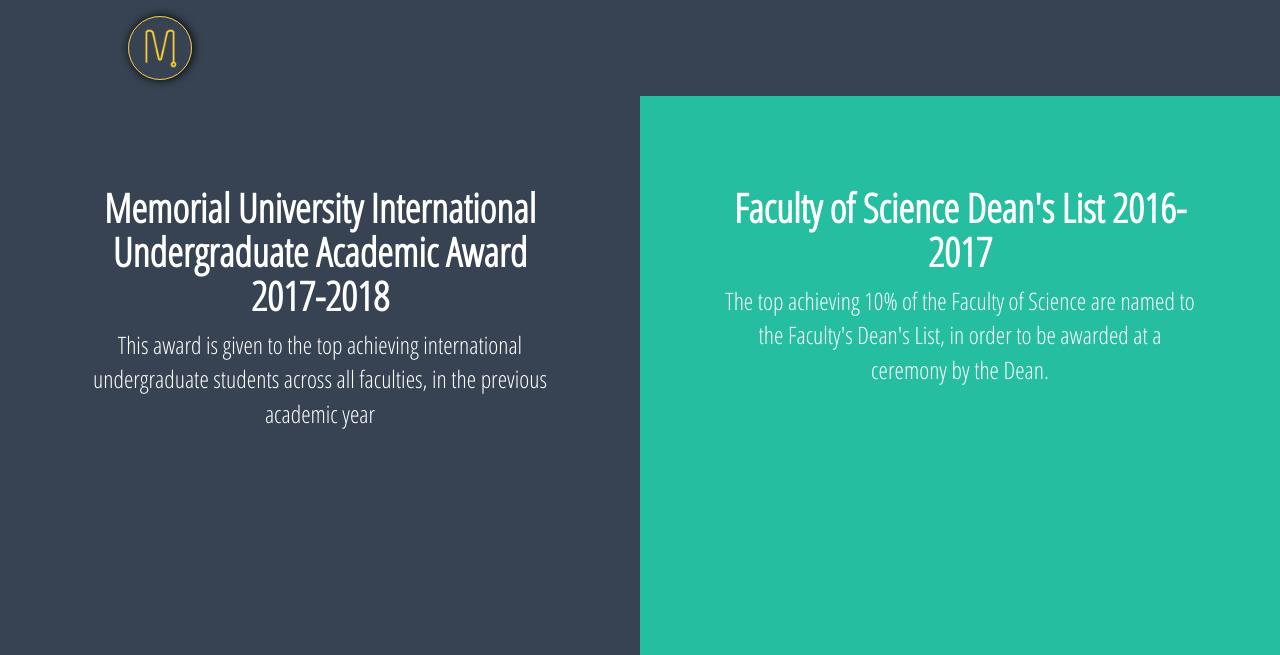
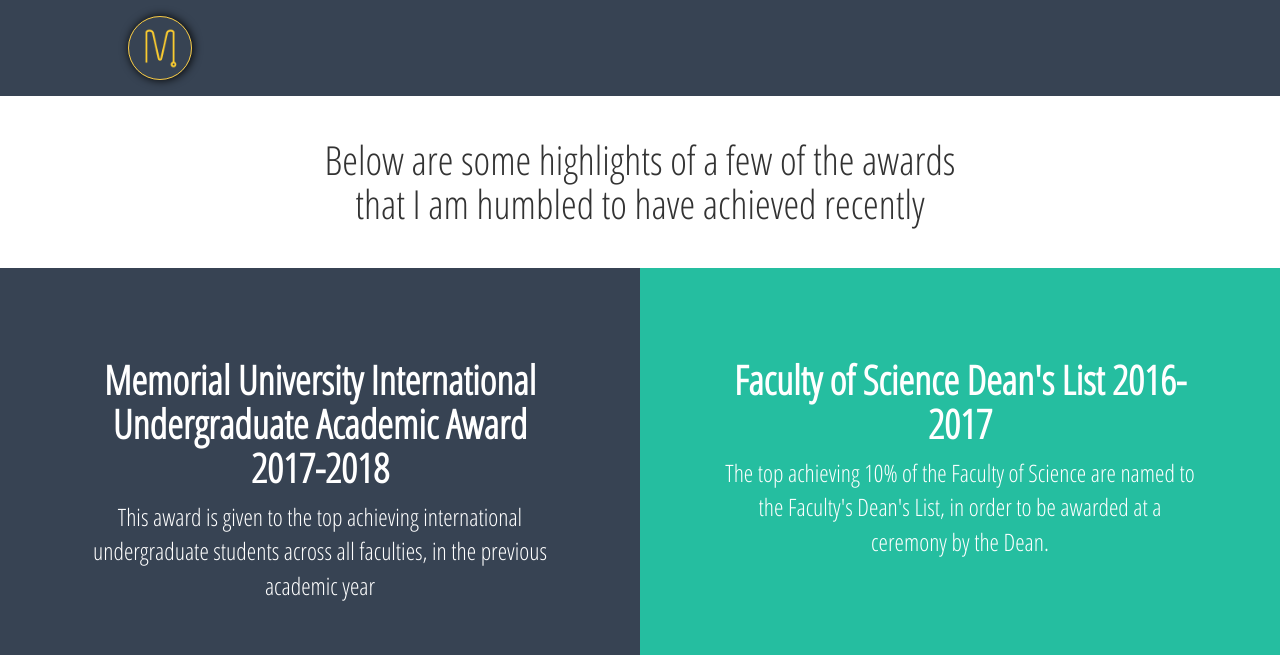
Before and after one commit to moustafaelsisy/My-Website, a PHP site: page /pages/distinctions/distinctions.php in a window 1280 px wide. Shown: the top 655 px of the page. Run offline with PHP 8.4, Linux system fonts and the light colour scheme; style sheets or scripts are compiled from the project's sources; some libraries are stand-ins or nearby versions.

Commit message:
* Added Header component to distinctions page
* Added font-size growth animation to the blocks on the distinctions
page

```diff
--- /dev/null
+++ b/pages/distinctions/components/Header.php
@@ -0,0 +1,13 @@
+<?php
+
+class Header{
+
+  public function view(){
+    return '
+    <div class="section brief">
+      <h5>Below are some highlights of a few of the awards that I am humbled to have achieved recently</h5>
+    </div>';
+  }
+}
+
+ ?>
--- a/pages/distinctions/distinctions.php
+++ b/pages/distinctions/distinctions.php
@@ -1,6 +1,7 @@
 <?php
  require_once ($_SERVER['DOCUMENT_ROOT']."/includes/head.php");
  require_once ("contentText/blocks.php");
+ require_once ("components/Header.php");
  require_once ($_SERVER['DOCUMENT_ROOT']."/pages/common/Blocks.php");
  require_once ($_SERVER['DOCUMENT_ROOT']."/pages/common/TopNav.php");
  require_once ($_SERVER['DOCUMENT_ROOT']."/pages/common/Footer.php");
@@ -20,6 +21,7 @@
   <body>
     <?php
       echo (new TopNav())->view();
+      echo (new Header())->view();
       echo (new Blocks($blocks))->view("md");
       echo (new Footer())->view();
      ?>
--- a/stylesheets/distinctions.min.css
+++ b/stylesheets/distinctions.min.css
@@ -1 +1 @@
-.block-row{text-align:center}.block-row:nth-of-type(even) .block:nth-of-type(even){background-color:#255763}.block-row:nth-of-type(even) .block:nth-of-type(odd){background-color:#FACC43}.block-row:nth-of-type(odd) .block:nth-of-type(even){background-color:#25BEA0}.block-row:nth-of-type(odd) .block:nth-of-type(odd){background-color:#374353}.block{color:#fff;padding:5rem;height:15rem;text-align:center;cursor:default}@media screen and (max-width: 768px){.block{height:18rem}}.block h5{font-weight:600;transition:font-size 0.5s}@media screen and (max-width: 768px){.block h5{font-size:2.0rem}}@media screen and (max-width: 400px){.block h5{font-size:1.5rem}}.block{height:35rem}@media screen and (max-width: 720px){.block{height:auto}}
+.block-row{text-align:center}.block-row:nth-of-type(even) .block:nth-of-type(even){background-color:#255763}.block-row:nth-of-type(even) .block:nth-of-type(odd){background-color:#FACC43}.block-row:nth-of-type(odd) .block:nth-of-type(even){background-color:#25BEA0}.block-row:nth-of-type(odd) .block:nth-of-type(odd){background-color:#374353}.block{color:#fff;padding:5rem;height:15rem;text-align:center;cursor:default}@media screen and (max-width: 768px){.block{height:18rem}}.block h5{font-weight:600;transition:font-size 0.5s}@media screen and (max-width: 768px){.block h5{font-size:2.0rem}}@media screen and (max-width: 400px){.block h5{font-size:1.5rem}}.block{height:35rem}@media screen and (max-width: 720px){.block{height:auto}}@media screen and (min-width: 768px){.block:hover h5{font-size:2.75rem !important}}.brief{width:50%;margin:0 auto;text-align:center;padding:2rem 0}
--- a/stylesheets/sass/distinctions.scss
+++ b/stylesheets/sass/distinctions.scss
@@ -9,4 +9,17 @@
   height: 35rem;
 
   @media screen and (max-width:720px){ height: auto };
+
+  &:hover{
+    h5{
+        @media screen and (min-width:768px){ font-size: 2.75rem !important };
+    }
+  }
 }
+
+.brief{
+  width: 50%;
+  margin: 0 auto;
+  text-align: center;
+  padding: 2rem 0;
+}
```
